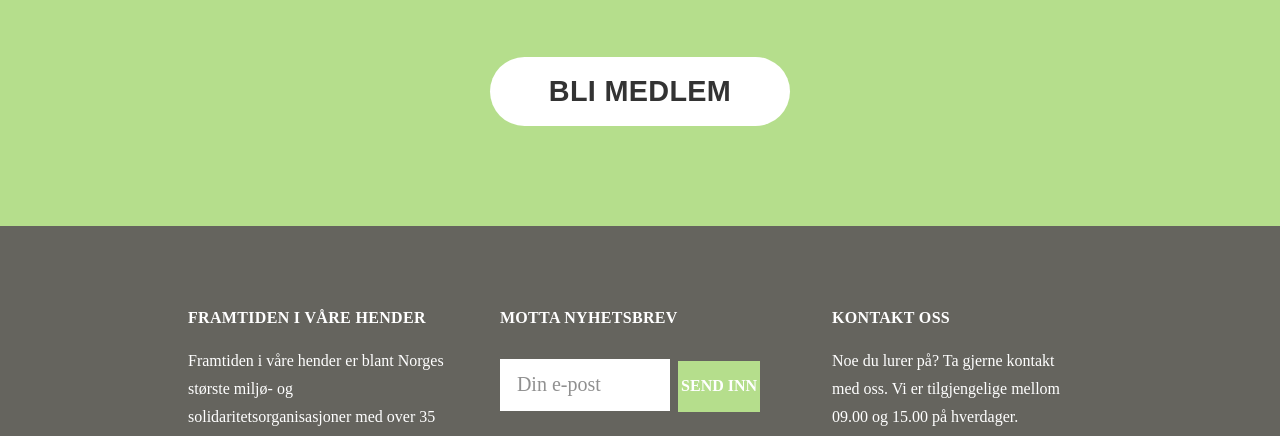
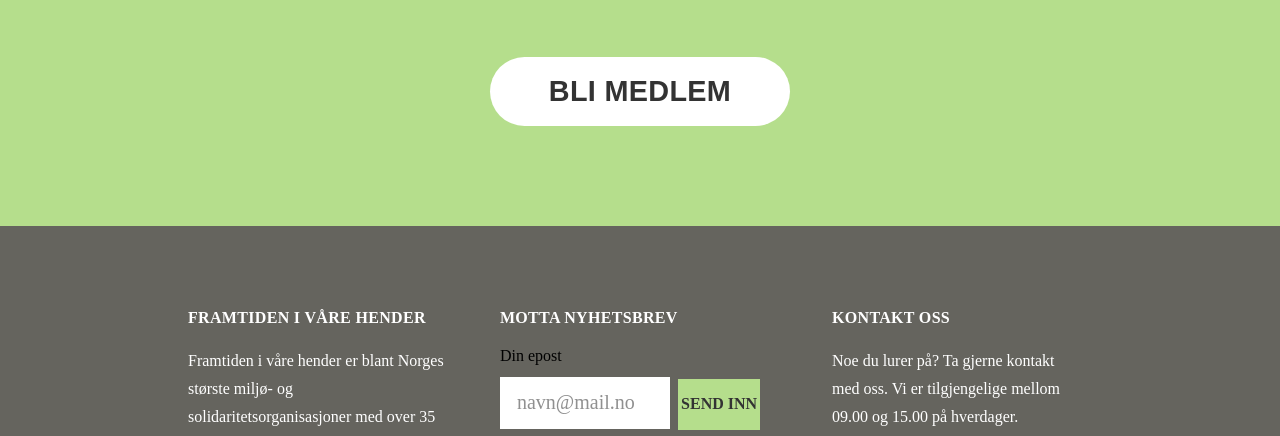
Before and after one commit to vegardfeste/mix104, a website: page dist/index.html in a window 1280 px wide. Shown: the part 3826-4262 px from the top of the page. Drawn offline with nearby package versions, Linux system fonts and the light colour scheme; a web font is replaced by a local one.

Commit message:
minor fix label mail

```diff
--- a/dist/css/style.css
+++ b/dist/css/style.css
@@ -11,7 +11,7 @@
   --black: #333333;
   --linkBlue: #4da2d1;
 }
-a{
+a {
   text-decoration: underline;
 }
 
@@ -643,7 +643,7 @@ label #cancel {
 #footer .nyhetsbrev button {
   margin-top: 14px;
   margin-right: 20px;
-  color: #fff;
+  color: var(--black);
   background: var(--primaryGreen);
   padding: 0px;
   width: 122px;
@@ -689,7 +689,7 @@ label #cancel {
   color: var(--black);
 }
 
-a .homepage-small-heading{
+a .homepage-small-heading {
   text-decoration: underline;
 }
 /* @media screen and (max-width: 750px) {
@@ -1384,8 +1384,6 @@ input[name="epost"] {
   transition: transform 1s ease-in 1s;
 }
 
-
-
 @media screen and (max-width: 1024px) {
   #form .checkbox label {
     width: 370px;
@@ -1566,7 +1564,7 @@ input[name="epost"] {
     height: 8.5vw;
     font-size: 3.66vw;
   }*/
-  #form .text .btn_2{
+  #form .text .btn_2 {
     width: 257px;
     height: 56px;
     font-size: 19.2px;
@@ -1741,7 +1739,7 @@ input[name="epost"] {
   #medlem .column span {
     font-size: 2.4vw;
   }
-  #medlem span{
+  #medlem span {
     font-size: 2.4vw;
     margin-top: 0;
   }
--- a/dist/index.html
+++ b/dist/index.html
@@ -453,8 +453,8 @@
       <div class="nyhetsbrev">
         <h4>MOTTA NYHETSBREV</h4>
         <form action="">
-          <label for="email"></label>
-          <input type="text" name="email" id="email" placeholder="Din e-post" />
+          <label for="email">Din epost</label><br>
+          <input type="text" name="email" id="email" placeholder="navn@mail.no" />
           <button>SEND INN</button>
         </form>
         <h4>FØLG OSS</h4>
```
